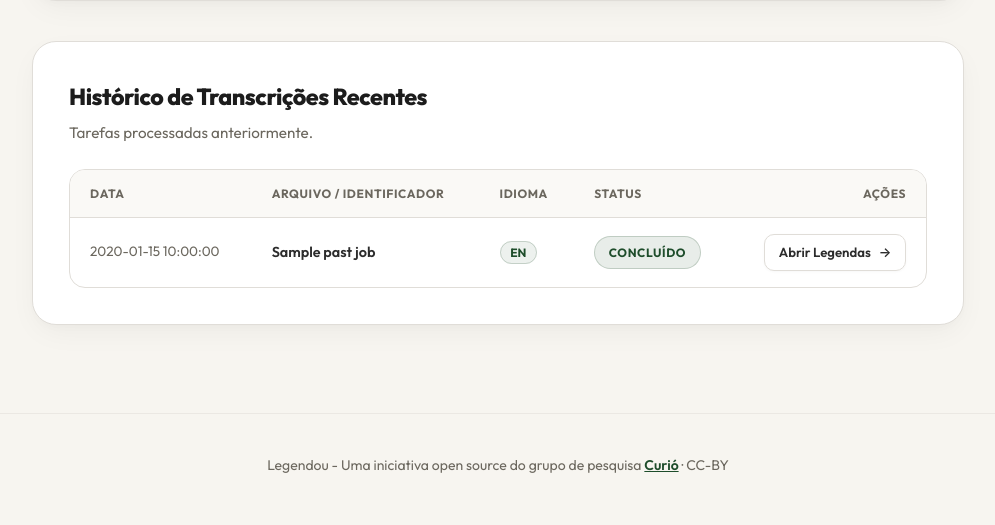
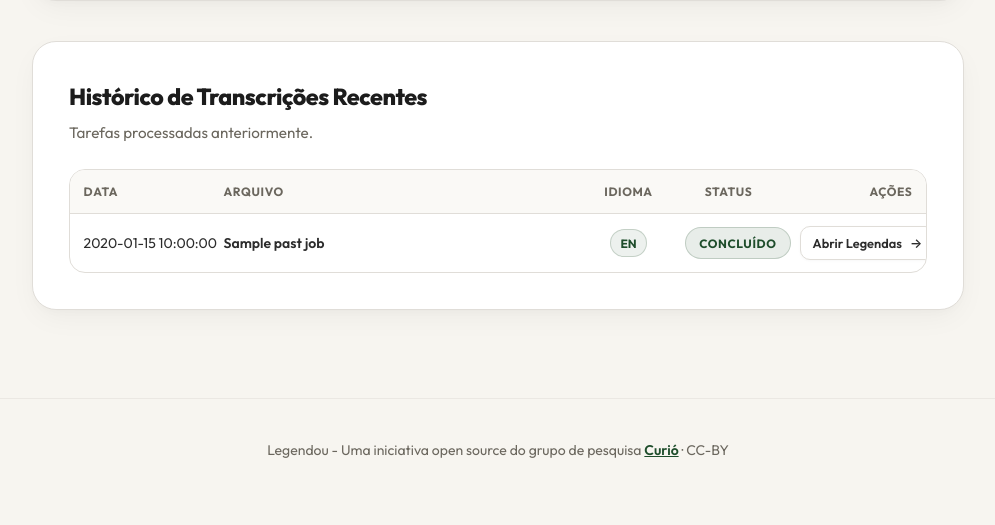
Before and after one commit to tiagobraga/legendou, a FastAPI app: template templates/index.html in a window 1280 px wide. Shown: the part 1089-1614 px from the top of the page, without its empty margins (142-1137 px from the left). After the commit the page ends 1547 px from the top, so only its background shows below. Run offline with FastAPI, Linux system fonts and the light colour scheme; the template is opened without the code that fills it: most values are stand-ins (such as "Sample title", 1, 10 or a date in 2020).

Commit message:
fix: disable VAD filter on music/audio, remove table horizontal scroll, update retention notice

```diff
--- a/static/css/style.css
+++ b/static/css/style.css
@@ -651,7 +651,7 @@ a:hover {
 
 /* Recent Tasks Table / List */
 .table-wrap {
-  overflow-x: auto;
+  overflow: hidden;
   border: 1px solid var(--color-brand-border);
   border-radius: 16px;
   background: var(--color-brand-card);
@@ -659,9 +659,16 @@ a:hover {
 
 .clean-table {
   width: 100%;
+  table-layout: fixed;
   border-collapse: collapse;
   text-align: left;
 }
+
+.col-width-date { width: 140px; }
+.col-width-file { width: auto; }
+.col-width-lang { width: 85px; }
+.col-width-status { width: 115px; }
+.col-width-actions { width: 140px; }
 
 .clean-table th {
   background: #FAF9F6;
@@ -670,15 +677,16 @@ a:hover {
   text-transform: uppercase;
   letter-spacing: 0.05em;
   color: var(--color-brand-muted);
-  padding: 0.85rem 1.25rem;
+  padding: 0.75rem 0.85rem;
   border-bottom: 1.5px solid var(--color-brand-border);
 }
 
 .clean-table td {
-  padding: 1rem 1.25rem;
+  padding: 0.75rem 0.85rem;
   border-bottom: 1px solid var(--color-brand-border-light);
-  font-size: 0.9rem;
+  font-size: 0.875rem;
   color: var(--color-brand-text);
+  vertical-align: middle;
 }
 
 .clean-table tr:last-child td {
@@ -687,6 +695,28 @@ a:hover {
 
 .clean-table tr:hover td {
   background: #FAF9F6;
+}
+
+.col-date {
+  color: var(--color-brand-muted);
+  font-size: 0.8rem;
+  line-height: 1.3;
+  white-space: nowrap;
+}
+
+.col-file {
+  font-weight: 600;
+  color: var(--color-brand-title);
+  word-break: break-word;
+  overflow-wrap: anywhere;
+  hyphens: auto;
+  line-height: 1.35;
+}
+
+.btn-table-action {
+  white-space: nowrap;
+  padding: 0.35rem 0.75rem;
+  font-size: 0.8rem;
 }
 
 .font-medium {
@@ -703,6 +733,7 @@ a:hover {
   padding: 0.2rem 0.6rem;
   border-radius: 9999px;
   text-transform: uppercase;
+  display: inline-block;
 }
 
 /* Footer */
--- a/templates/index.html
+++ b/templates/index.html
@@ -7,7 +7,7 @@
   <link rel="preconnect" href="https://fonts.googleapis.com">
   <link rel="preconnect" href="https://fonts.gstatic.com" crossorigin>
   <link href="https://fonts.googleapis.com/css2?family=Outfit:wght@300;400;500;600;700;800&family=Merriweather:ital,wght@0,300;0,400;0,700;1,300;1,400&display=swap" rel="stylesheet">
-  <link rel="stylesheet" href="/static/css/style.css?v=20261027">
+  <link rel="stylesheet" href="/static/css/style.css?v=20261028_v3">
   <link rel="icon" type="image/png" href="/static/favicon.png?v=20261027">
 </head>
 <body>
@@ -154,26 +154,33 @@
 
         <div class="table-wrap">
           <table class="clean-table">
+            <colgroup>
+              <col class="col-width-date">
+              <col class="col-width-file">
+              <col class="col-width-lang">
+              <col class="col-width-status">
+              <col class="col-width-actions">
+            </colgroup>
             <thead>
               <tr>
                 <th>Data</th>
-                <th>Arquivo / Identificador</th>
-                <th>Idioma</th>
-                <th>Status</th>
+                <th>Arquivo</th>
+                <th style="text-align: center;">Idioma</th>
+                <th style="text-align: center;">Status</th>
                 <th style="text-align: right;">Ações</th>
               </tr>
             </thead>
             <tbody>
               {% for j in past_jobs %}
               <tr>
-                <td style="color: var(--color-brand-muted); font-size: 0.85rem;">{{ j.created_at }}</td>
-                <td class="font-medium">{{ j.original_name }}</td>
-                <td>
+                <td class="col-date">{{ j.created_at }}</td>
+                <td class="col-file" title="{{ j.original_name }}">{{ j.original_name }}</td>
+                <td style="text-align: center;">
                   <span class="lang-pill">
                     {{ j.effective_source_language or j.detected_language or j.source_language }}
                   </span>
                 </td>
-                <td>
+                <td style="text-align: center;">
                   {% if j.status == 'completed' %}
                   <span class="status-badge status-done">Concluído</span>
                   {% elif j.status == 'failed' %}
@@ -183,7 +190,7 @@
                   {% endif %}
                 </td>
                 <td style="text-align: right;">
-                  <a href="/jobs/{{ j.id }}" class="btn btn-sm btn-outline">
+                  <a href="/jobs/{{ j.id }}" class="btn btn-sm btn-outline btn-table-action">
                     <span>Abrir Legendas</span>
                     <span>→</span>
                   </a>
--- a/templates/job.html
+++ b/templates/job.html
@@ -7,7 +7,7 @@
   <link rel="preconnect" href="https://fonts.googleapis.com">
   <link rel="preconnect" href="https://fonts.gstatic.com" crossorigin>
   <link href="https://fonts.googleapis.com/css2?family=Outfit:wght@300;400;500;600;700;800&family=Merriweather:ital,wght@0,300;0,400;0,700;1,300;1,400&display=swap" rel="stylesheet">
-  <link rel="stylesheet" href="/static/css/style.css?v=20261028">
+  <link rel="stylesheet" href="/static/css/style.css?v=20261028_v3">
   <link rel="icon" type="image/png" href="/static/favicon.png?v=20261028">
 </head>
 <body data-job-id="{{ job.id }}" data-job-status="{{ job.status }}">
@@ -150,7 +150,7 @@
 
           <!-- Retention Active Notice (when original video is still on server) -->
           <div id="media-retention-notice" class="media-notice retention-info {% if not media_exists %}hidden{% endif %}">
-            <span>⏱️ <strong>Vídeo disponível temporariamente:</strong> A mídia original permanece disponível para visualização e conferência por 60 minutos após o término da conversão, sendo removida em seguida para liberar espaço em disco.</span>
+            <span>⏱️ Vídeo disponível temporariamente, a mídia original é mantida disponível para conferência por 60 minutos, depois é removida definitivamente de forma automática.</span>
           </div>
 
           <!-- Retention Ended / Deletion Notice (exact text requested by user) -->
```
Also changed, not shown: services/transcriber.py (+4 -3 lines).
